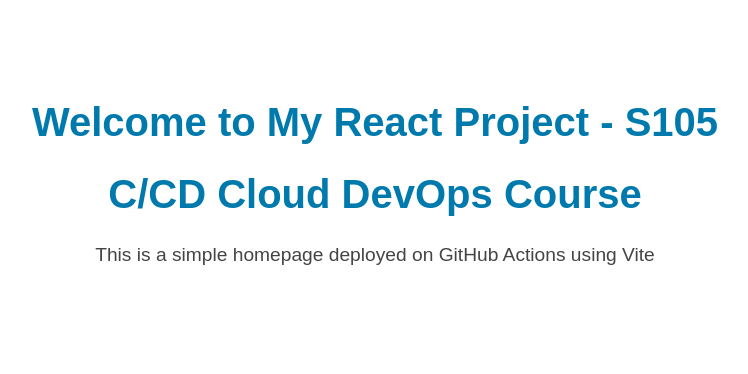
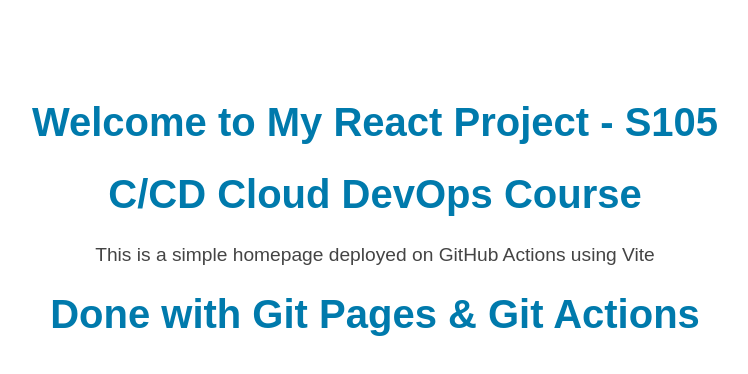
Before and after one commit to mounikav24/reactapp105-gitactions, a React (Vite) app: page / in a window 1280 px wide. Shown: the top 374 px of the page, without its empty margins (265-1013 px from the left). Built offline with nearby package versions, Linux system fonts and the light colour scheme.

Commit message:
updated App.jsx

```diff
--- a/src/App.jsx
+++ b/src/App.jsx
@@ -6,7 +6,7 @@
       <h1>Welcome to My React Project - S105</h1>
       <h1>C/CD Cloud DevOps Course</h1>
       <p>This is a simple homepage deployed on GitHub Actions using Vite</p>
-      {/* <h1>Done with Git Pages & Git Actions</h1> */}
+      <h1>Done with Git Pages & Git Actions</h1>
     </div>
   );
 }
```
